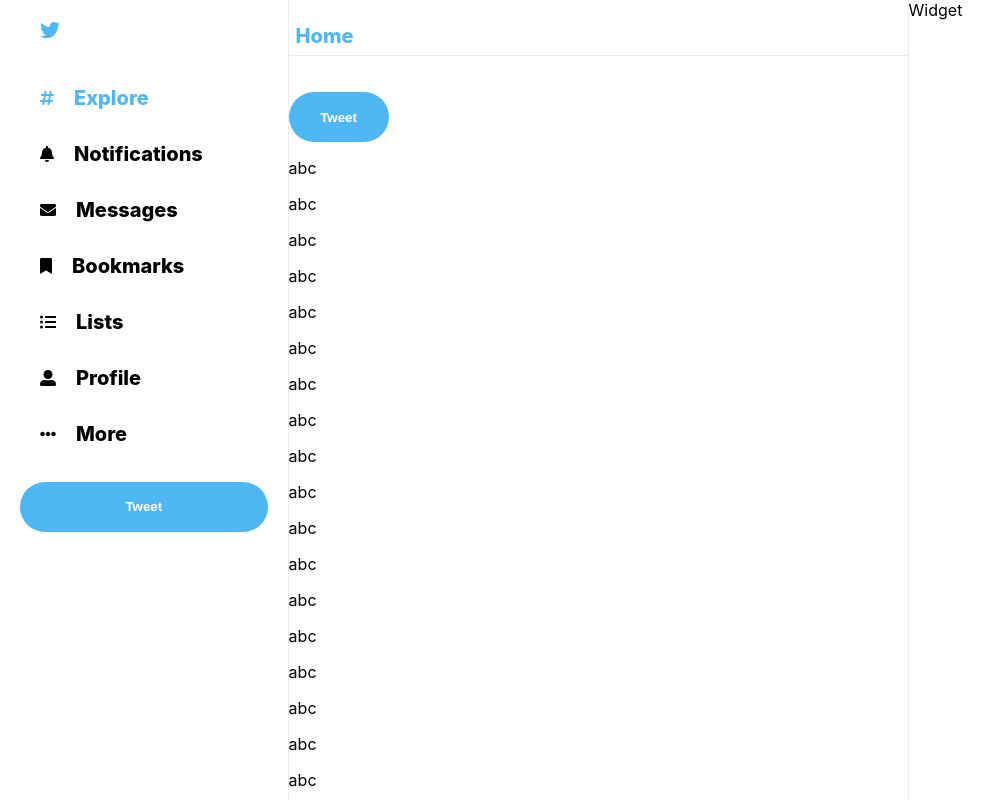
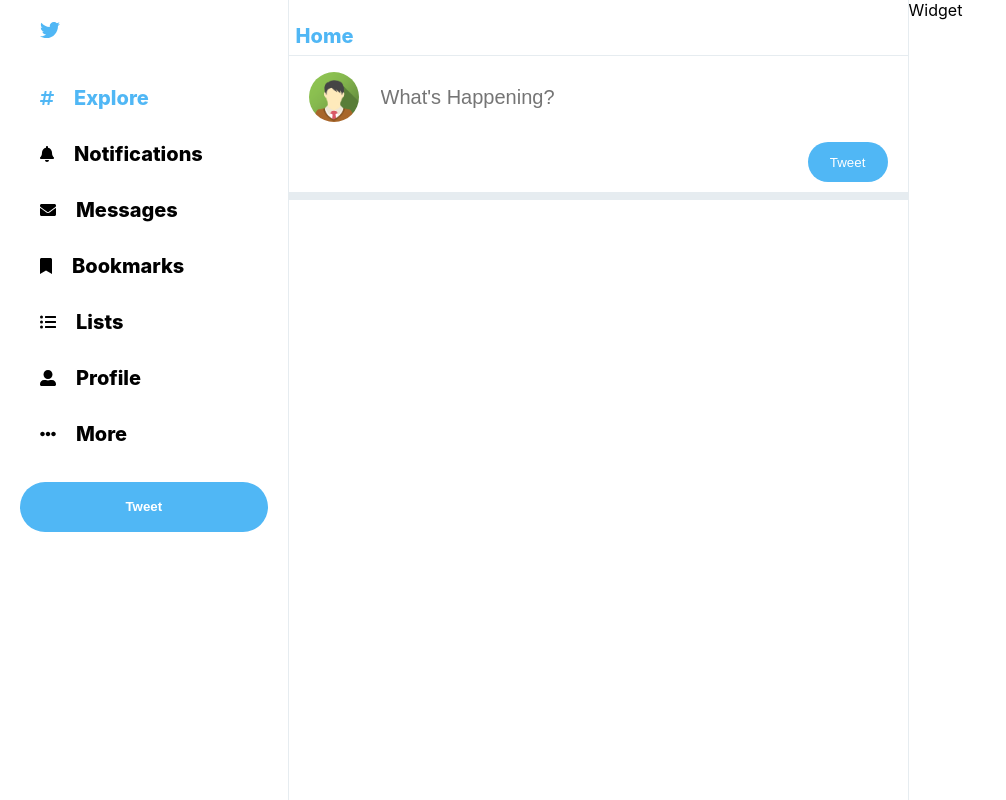
Before and after one commit to priamjain/twitter-clone, a React (Create React App) app: page / in a window 1280 px wide. Shown: the whole page, without its empty margins (0-1006 px from the left). Built offline with nearby package versions, Linux system fonts and the light colour scheme.

Commit message:
tweet box

```diff
--- a/src/Feed.js
+++ b/src/Feed.js
@@ -6,8 +6,7 @@
 		<div className='feed'>
 			<h2 className="feed__header">Home</h2>
 			<TweetBox></TweetBox>
-			<p>abc</p>
-			<p>abc</p><p>abc</p><p>abc</p><p>abc</p><p>abc</p><p>abc</p><p>abc</p><p>abc</p><p>abc</p><p>abc</p><p>abc</p><p>abc</p><p>abc</p><p>abc</p><p>abc</p><p>abc</p><p>abc</p><p>abc</p><p>abc</p><p>abc</p><p>abc</p><p>abc</p><p>abc</p><p>abc</p><p>abc</p><p>abc</p><p>abc</p><p>abc</p><p>abc</p><p>abc</p><p>abc</p><p>abc</p><p>abc</p><p>abc</p><p>abc</p><p>abc</p><p>abc</p><p>abc</p><p>abc</p><p>abc</p><p>abc</p><p>abc</p><p>abc</p><p>abc</p><p>abc</p><p>abc</p><p>abc</p><p>abc</p><p>abc</p><p>abc</p><p>abc</p><p>abc</p><p>abc</p><p>abc</p><p>abc</p><p>abc</p><p>abc</p><p>abc</p><p>abc</p><p>abc</p><p>abc</p><p>abc</p><p>abc</p><p>abc</p><p>abc</p><p>abc</p><p>abc</p><p>abc</p><p>abc</p><p>abc</p><p>abc</p><p>abc</p><p>abc</p><p>abc</p><p>abc</p><p>abc</p><p>abc</p><p>abc</p><p>abc</p><p>abc</p><p>abc</p><p>abc</p><p>abc</p><p>abc</p><p>abc</p><p>abc</p><p>abc</p><p>abc</p><p>abc</p><p>abc</p><p>abc</p><p>abc</p><p>abc</p><p>abc</p><p>abc</p><p>abc</p><p>abc</p><p>abc</p><p>abc</p><p>abc</p><p>abc</p><p>abc</p><p>abc</p><p>abc</p><p>abc</p><p>abc</p><p>abc</p><p>abc</p><p>abc</p><p>abc</p><p>abc</p><p>abc</p><p>abc</p><p>abc</p><p>abc</p><p>abc</p>
+
 		</div>
 
 	)
--- a/src/TweetBox.css
+++ b/src/TweetBox.css
@@ -1,11 +1,36 @@
 .tweetBox__tweetbutton{
+	display:block;
 	border: 0;
 	color: white;
 	background-color: var(--twitter-color);
-	font-weight: 900;
-width: 100px;
-border-radius: 30px;
-height: 50px;
-margin-top: 20px;
-outline: none;
+	font-weight: 400;
+	width: 80px;
+	border-radius: 30px;
+	height: 40px;
+	margin-top: 20px;
+	outline: none;
+	margin-left: auto;
+	margin-right: 0;
 }
+.avatar {
+  vertical-align: middle;
+  width: 50px;
+  height: 50px;
+  border-radius: 50%;
+}
+.tweetBox{
+	padding-left: 20px;
+	padding-right: 20px;
+	padding-bottom: 10px;
+	border-bottom: 8px solid var(--twitter-background);
+}
+.tweetBox__input{
+	display: flex;
+}
+.tweetBox__input > input{
+	flex:1;
+	margin-left: 20px;
+	font-size: 20px;
+	border: none;
+	outline: none;
+}
--- a/src/TweetBox.js
+++ b/src/TweetBox.js
@@ -3,10 +3,14 @@
 function TweetBox() {
 	return (
 		<div className='tweetBox'>
-			<form action="">
+			<form action="" >
+				<div className="tweetBox__input">
+					<img src={require("./avatar.png")} alt="" className="avatar"/>
+					<input placeholder="What's Happening?" type="text"/>
+				</div>
+				<button type="submit" className='tweetBox__tweetbutton'>Tweet</button>
+			</form>
 
-			</form>
-			<button className='tweetBox__tweetbutton'>Tweet</button>
 		</div>
 	)
 }
```
Also changed, not shown: src/avatar.png (added).
